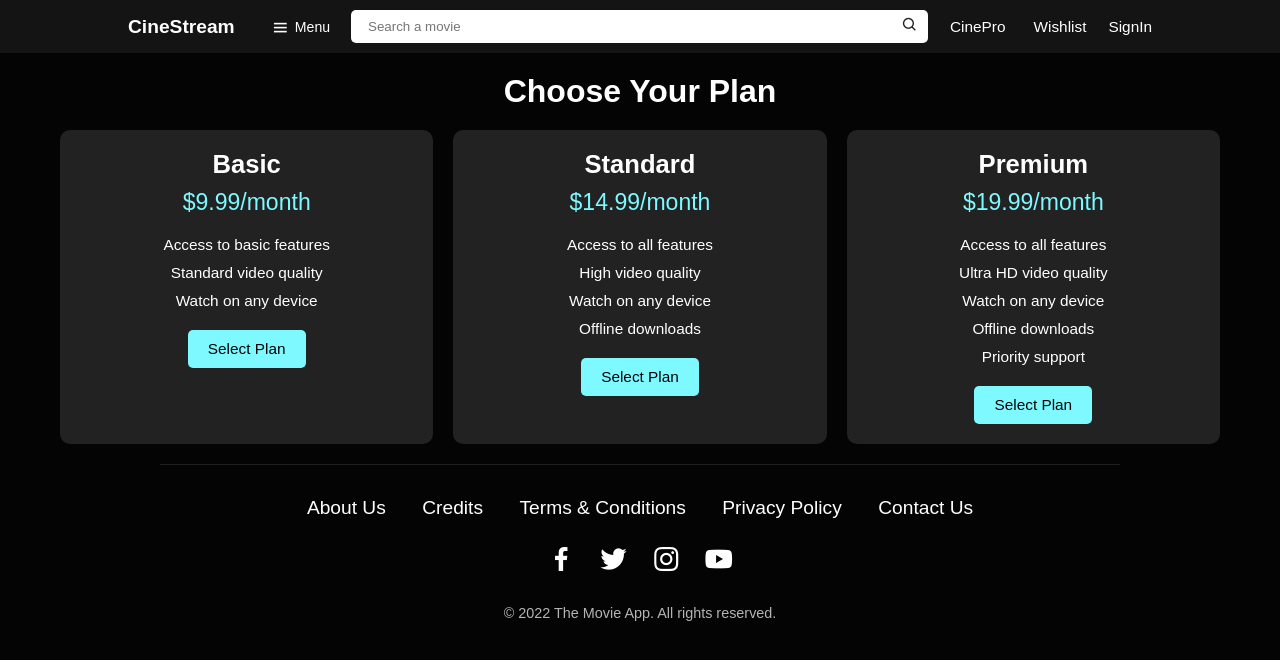
After one commit to Fury174k/CineStream, a Django app: page /pricing/ in a window 1280 px wide. The commit adds this page. Shown: the top 660 px of the page. Run offline with Django 5.2, Linux system fonts and the light colour scheme.

Commit message:
pricing and watchlist pages

```diff
--- a/Base/urls.py
+++ b/Base/urls.py
@@ -9,10 +9,12 @@ urlpatterns = [
     path('register/', views.registerUser, name="register"),
     path('genre/<int:genre_id>/', views.genrePage, name="genre_movies"),
     path('celebrity/<int:id>/', views.celebrity_profile, name='celebrity_profile'),
+    path('wishlist', views.watchlistPage, name="watchlist"),
     path('add_to_watchlist/<int:movie_id>/', views.add_to_watchlist, name='add_to_watchlist'),
     path('remove_from_watchlist/<int:movie_id>/', views.remove_from_watchlist, name='remove_from_watchlist'),
     path('search/', views.searchMovie, name='search'),
     path('top_movies/', views.getTop50movies, name='top-50-movies'),
     path('save_comment/', views.save_comment, name='save_comment'),
+    path('pricing/', views.pricingPage, name='pricing'),
     path('clear_recently_viewed/', views.clear_recently_viewed, name='clear_recently_viewed'),
 ]
--- a/Base/views.py
+++ b/Base/views.py
@@ -525,8 +525,9 @@ def getTop50movies(request):
                 'title': movie.get('title'),
                 'poster_url': f"https://image.tmdb.org/t/p/original{movie.get('poster_path')}" if movie.get('poster_path') else placeholder_image,
                 'year_released': movie.get('release_date', '')[:4],
-                'rating': movie.get('vote_average'),
-                'likes': movie.get('vote_count'),
+                'overview': movie.get('overview'),
+                'popularity': movie.get('popularity'),
+                'genres': ', '.join(genre['name'] for genre in movie.get('genres', [])),
             }
             all_top_movies.append(movie_data)
 
@@ -566,3 +567,34 @@ def track_recently_viewed(request, page_title, page_url, page_summary):
         recently_viewed = recently_viewed[:10]
 
     request.session['recently_viewed'] = recently_viewed
+
+
+@login_required
+def watchlistPage(request):
+    api_key = '484208b7f5d8c7cfbc90a4b50dab9099'
+    base_url = 'https://api.themoviedb.org/3/movie/{}?api_key={}'
+    placeholder_image = '/static/Images/placeholders/image_placeholder.png'
+
+    watchlist = []
+    watchlist_entries = Watchlist.objects.filter(user=request.user)
+    for entry in watchlist_entries:
+        response = requests.get(base_url.format(entry.movie_id, api_key))
+        data = response.json()
+        movie = {
+            'id': entry.movie_id,
+            'title': data.get('title'),
+            'poster_url': f"https://image.tmdb.org/t/p/original{data.get('poster_path')}" if data.get('poster_path') else placeholder_image,
+            'release_date': data.get('release_date'),
+            'likes': data.get('vote_count')
+        }
+        watchlist.append(movie)
+
+    context = {
+        'watchlist': watchlist
+    }
+
+    return render(request, 'watchlist.html', context)
+
+
+def pricingPage(request):
+    return render(request, 'pricing.html')
--- a/Templates/base.html
+++ b/Templates/base.html
@@ -33,5 +33,19 @@
     <div class="loading-overlay">
         <div class="loading-spinner"></div>
     </div>
+
+    <!-- Alert container -->
+    <div id="alert-container"></div>
+
+    <!-- Display messages from Django -->
+    {% if messages %}
+    <script>
+        document.addEventListener('DOMContentLoaded', function() {
+            {% for message in messages %}
+            showAlert('{{ message.tags }}', '{{ message }}');
+            {% endfor %}
+        });
+    </script>
+    {% endif %}
 </body>
 </html>
--- a/Templates/navbar.html
+++ b/Templates/navbar.html
@@ -7,8 +7,8 @@
             <button type="submit" id="search-icon"><i class="bx bx-search"></i></button>
         </form>
     </div>
-    <a href="#" id="pricing">CinePro</a>
-    <a href="#" id="wishlist">Wishlist</a>
+    <a href='{% url "pricing" %}' id="pricing">CinePro</a>
+    <a href="{% url 'watchlist' %}" id="wishlist">Wishlist</a>
     {% if request.user.is_authenticated %}
         <a href="{% url 'logout' %}" id="auth-link">Logout</a>
     {% else %}
--- /dev/null
+++ b/Templates/pricing.html
@@ -0,0 +1,48 @@
+{% extends "base.html" %}
+
+{% block title %}Pricing{% endblock title %}
+
+{% block content %}
+{% load static %}
+<link rel="stylesheet" href="{% static 'css/pricing.css' %}">
+
+<div class="pricing-container">
+    <h1>Choose Your Plan</h1>
+    <div class="pricing-grid">
+        <div class="pricing-card">
+            <h2>Basic</h2>
+            <p class="price">$9.99/month</p>
+            <ul>
+                <li>Access to basic features</li>
+                <li>Standard video quality</li>
+                <li>Watch on any device</li>
+            </ul>
+            <button class="select-plan-btn">Select Plan</button>
+        </div>
+        <div class="pricing-card">
+            <h2>Standard</h2>
+            <p class="price">$14.99/month</p>
+            <ul>
+                <li>Access to all features</li>
+                <li>High video quality</li>
+                <li>Watch on any device</li>
+                <li>Offline downloads</li>
+            </ul>
+            <button class="select-plan-btn">Select Plan</button>
+        </div>
+        <div class="pricing-card">
+            <h2>Premium</h2>
+            <p class="price">$19.99/month</p>
+            <ul>
+                <li>Access to all features</li>
+                <li>Ultra HD video quality</li>
+                <li>Watch on any device</li>
+                <li>Offline downloads</li>
+                <li>Priority support</li>
+            </ul>
+            <button class="select-plan-btn">Select Plan</button>
+        </div>
+    </div>
+</div>
+
+{% endblock %}
--- a/Templates/top-50-movies.html
+++ b/Templates/top-50-movies.html
@@ -17,6 +17,8 @@
                 <img src="{{ movie.poster_url }}" alt="{{ movie.title }}" class="top-movie-poster">
                 <div class="top-movie-details">
                     <h3>{{ movie.title }} ({{ movie.year_released }})</h3>
+                    <p>{{ movie.genre }}</p>
+                    <p>{{ movie.overview }}</p>
                 </div>
             </a>
         </div>
--- /dev/null
+++ b/static/css/pricing.css
@@ -0,0 +1,67 @@
+.pricing-container {
+    padding: 20px;
+    max-width: 1200px;
+    margin: 0 auto;
+    color: var(--header-text-color);
+}
+
+.pricing-container h1 {
+    text-align: center;
+    margin-bottom: 20px;
+    font-size: 2.5vw;
+}
+
+.pricing-grid {
+    display: grid;
+    grid-template-columns: repeat(auto-fill, minmax(300px, 1fr));
+    gap: 20px;
+}
+
+.pricing-card {
+    background-color: var(--menu-bg-color);
+    border-radius: 10px;
+    padding: 20px;
+    text-align: center;
+    transition: transform 0.3s ease-in-out;
+}
+
+.pricing-card:hover {
+    transform: scale(1.05);
+}
+
+.pricing-card h2 {
+    font-size: 2vw;
+    margin-bottom: 10px;
+}
+
+.pricing-card .price {
+    font-size: 1.8vw;
+    margin-bottom: 20px;
+    color: var(--website-theme-color);
+}
+
+.pricing-card ul {
+    list-style: none;
+    padding: 0;
+    margin-bottom: 20px;
+}
+
+.pricing-card ul li {
+    font-size: 1.2vw;
+    margin-bottom: 10px;
+}
+
+.select-plan-btn {
+    background-color: var(--website-theme-color);
+    color: var(--main-bg-color);
+    border: none;
+    border-radius: 5px;
+    padding: 10px 20px;
+    font-size: 1.2vw;
+    cursor: pointer;
+    transition: background-color 0.3s ease-in-out;
+}
+
+.select-plan-btn:hover {
+    background-color: #5ec2d1;
+}
```
Also changed, not shown: Templates/watchlist.html (added, +32 -0 lines), static/css/base.css (+47 -0 lines), static/css/top-movies.css (+5 -3 lines), static/css/watchlist.css (added, +67 -0 lines), static/js/base.js (+32 -0 lines), urls.py (added, +20 -0 lines).
